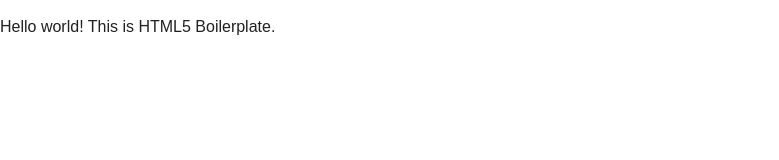
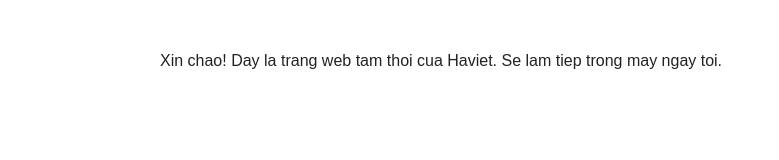
Before and after one commit to haviet/notes, a plain HTML site: page index.html in a window 1280 px wide. Shown: the whole page, without its empty margins (0-779 px from the left). Drawn offline with nearby package versions, Linux system fonts and the light colour scheme.

Commit message:
Update index.html

```diff
--- a/index.html
+++ b/index.html
@@ -19,7 +19,9 @@
         <![endif]-->
 
         <!-- Add your site or application content here -->
-        <p>Hello world! This is HTML5 Boilerplate.</p>
+        <div id="page" style="width:960px;height:600px; margin: 50px auto;">
+            <p>Xin chao! Day la trang web tam thoi cua Haviet. Se lam tiep trong may ngay toi.</p>
+        </div>
 
         <script src="//ajax.googleapis.com/ajax/libs/jquery/1.11.1/jquery.min.js"></script>
         <script>window.jQuery || document.write('<script src="js/vendor/jquery-1.11.1.min.js"><\/script>')</script>
```
